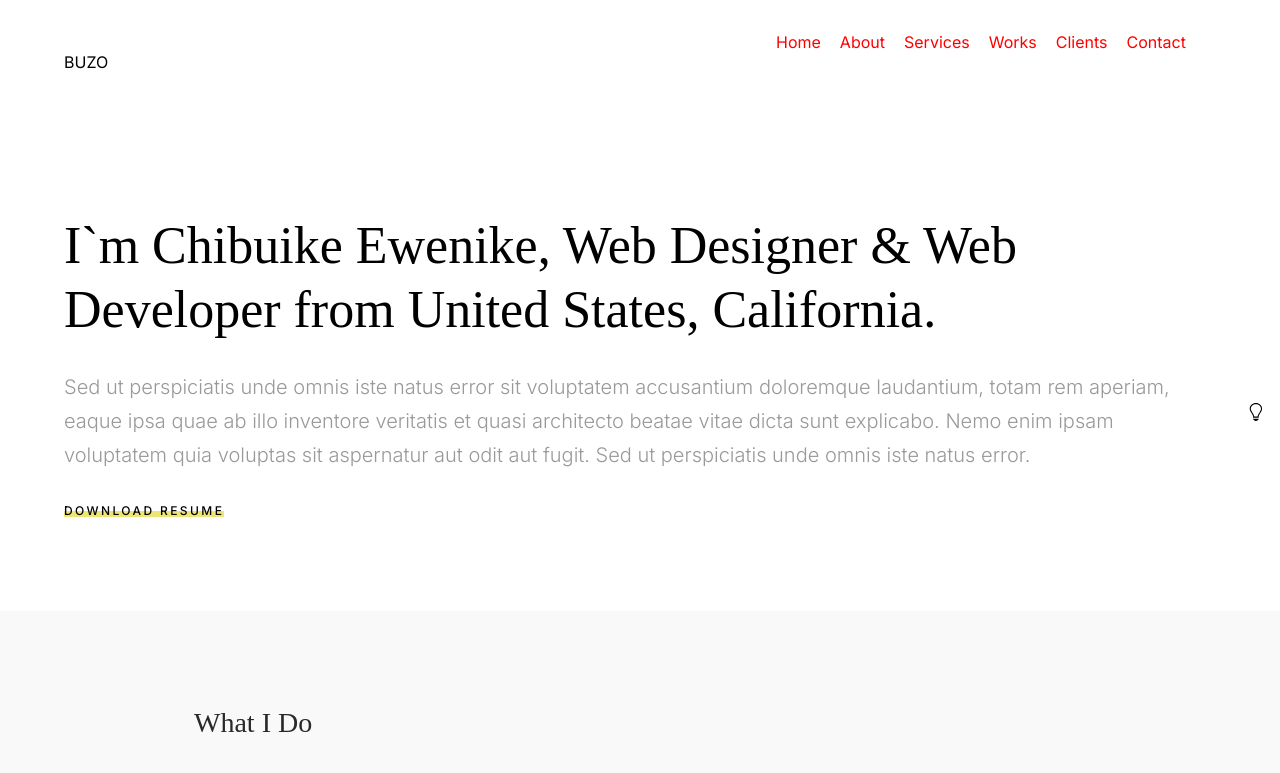
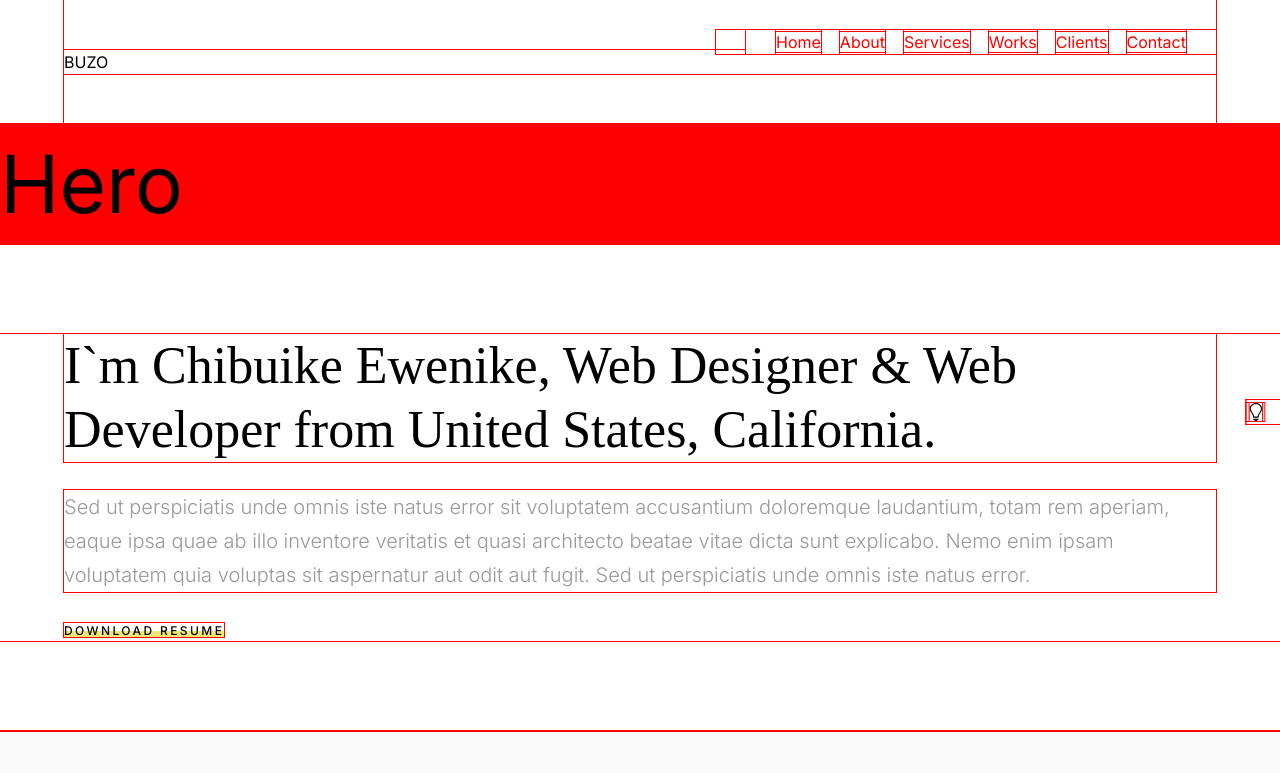
Before and after one commit to Chibuikee/Cr8VMedia, a Next.js app: page / in a window 1280 px wide. Shown: the top 773 px of the page. Built offline with nearby package versions, Linux system fonts and the light colour scheme.

Commit message:
hero section

```diff
--- a/src/app/globals.css
+++ b/src/app/globals.css
@@ -8,7 +8,7 @@
   padding: 0;
   margin: 0;
   box-sizing: border-box;
-  /* border: red solid 1px; */
+  outline: red solid 1px;
 }
 html {
   font-size: 16px;
--- a/src/app/page.js
+++ b/src/app/page.js
@@ -1,3 +1,4 @@
+"use client";
 import Navbar from "../components/Navbar/Navbar";
 import Intro from "../components/intro";
 import Services from "../components/servicesfolder/services";
@@ -5,10 +6,14 @@ import RecentWorks from "../components/RecentWorksFolder/RecentWorks";
 import Latest from "../components/LatestFolder/latest";
 import Footer from "../components/Footer";
 import ContactUs from "../components/contactUs";
+import { useState } from "react";
+import Hero from "../components/Hero";
 export default function Home() {
+  const [isIntersecting, setIntersecting] = useState(false);
   return (
-    <main className="min-h-screen ">
-      <Navbar />
+    <main className=" relative ">
+      <Navbar isvisible={isIntersecting} />
+      <Hero setIntersecting={setIntersecting} />
       <Intro />
       <Services />
       <RecentWorks />
--- /dev/null
+++ b/src/components/Hero.js
@@ -0,0 +1,18 @@
+"use client";
+import React, { useRef } from "react";
+import useOnScreen from "./hooks";
+
+function Hero({ setIntersecting }) {
+  const ref = useRef();
+  useOnScreen(ref, setIntersecting);
+  //   console.log(isvisible, "from intro page");
+  return (
+    <section>
+      <div ref={ref} className="bg-[red] text-[5rem]">
+        Hero
+      </div>
+    </section>
+  );
+}
+
+export default Hero;
--- a/src/components/Navbar/Navbar.js
+++ b/src/components/Navbar/Navbar.js
@@ -1,30 +1,16 @@
 "use client";
-import React, { useRef, useState } from "react";
+import React, { useState } from "react";
 import { links, NavMenuList } from "./Navbardata";
 import { HiMenu, HiX } from "react-icons/hi";
-import useOnScreen from "../hooks";
-function Navbar() {
+
+function Navbar({ isvisible }) {
   const [navBarToggle, setNavBarToggle] = useState(null);
-  //   useEffect(() => {
-  //     const w = () => {
-  //       window.innerWidth === 800 && setNavBarToggle(true);
-  //     };
-  //     window.addEventListener("resize", w);
-  //     return () => {
-  //       window.removeEventListener("resize", w);
-  //     };
-  //   }, []);
-  const ref = useRef();
-  const isVisible = useOnScreen(ref);
-  const bg = { backgroundColor: `${!isVisible ? "black" : ""}` };
-  // return <div ref={ref}>{isVisible && `Yep, I'm on screen`}</div>
 
-  // const navtogglerStyle = {
-  //   // transform: `translate(${navBarToggle ? "0" : "1000%"})`,
-  // };
+  const bg = { backgroundColor: `${!isvisible ? "white" : "red"}` };
+
   return (
     <nav className="py-[30px] lg:py-[50px] sticky top-0  w-[90%] mx-auto sm:max-w-[600px] md:max-w-[760px] lg:max-w-[1010px] xl:max-w-[1280px]">
-      <h1 ref={ref} className="logo" translate="no">
+      <h1 className="logo" translate="no">
         BUZO
       </h1>
       <div className="md:w-[500px] absolute right-[0] top-[30px]">
--- a/src/components/RecentWorksFolder/RecentWorks.js
+++ b/src/components/RecentWorksFolder/RecentWorks.js
@@ -59,9 +59,7 @@ function RecentWorks() {
                   src={data.Img}
                   width={700}
                   height={500}
-                  // fill={true}
                   alt={data.title}
-                  obj
                   className="cursor-pointer"
                 />
               </div>
--- a/src/components/contactUs.js
+++ b/src/components/contactUs.js
@@ -10,7 +10,7 @@ function ContactUs() {
             Subscribe and contact me for super captivating content and make
             yourself fulfilled!
           </p>
-          <div className=" ">
+          <div className="m:grid grid-cols-2 ">
             <input
               className="w-[99.996%] outline-none leading-[48px] m:w-[49.998%] mb-[25px] text-[0.875rem] border-b-[1px]"
               type="text"
@@ -27,14 +27,14 @@ function ContactUs() {
               placeholder="Mobile Number"
             />
             <textarea
-              className="w-[99.996%] h-[120px] outline-none py-[20px] leading-[48px] m:w-[49.998%] mb-[25px] text-[0.875rem] border-b-[1px]"
+              className="w-[99.996%] outline-none  leading-[48px] m:w-[49.998%] mb-[25px] text-[0.875rem] border-b-[1px]"
               type="message"
               placeholder="Message"
             />
-            <button className="mx-auto activeitem duration-[0.3s] pt-[2px] text-[0.75rem] leading-[12px] tracking-[0.2em] cursor-pointer inline-block w-[fit-content]">
-              SEND MESSAGE
-            </button>
           </div>
+          <button className="mx-auto activeitem duration-[0.3s] pt-[2px] text-[0.75rem] leading-[12px] tracking-[0.2em] cursor-pointer inline-block w-[fit-content]">
+            SEND MESSAGE
+          </button>
         </div>
       </div>
     </section>
--- a/src/components/hooks.js
+++ b/src/components/hooks.js
@@ -1,17 +1,14 @@
 "use client";
-import { useEffect, useState } from "react";
-
-export default function useOnScreen(ref) {
-  const [isIntersecting, setIntersecting] = useState(false);
-
+import { useEffect } from "react";
+export default function useOnScreen(ref, setIntersecting) {
+  let observer;
   useEffect(() => {
-    let observer;
-
     if (typeof IntersectionObserver !== "undefined") {
       observer = new IntersectionObserver(([entry]) => {
         setIntersecting(entry.isIntersecting);
       });
-      observer.observe(ref.current);
+      console.log(ref);
+      observer.observe(ref?.current);
     }
 
     // Remove the observer as soon as the component is unmounted
@@ -20,7 +17,6 @@ export default function useOnScreen(ref) {
         observer.disconnect();
       }
     };
-  }, [ref]);
-
-  return isIntersecting;
+  }, [ref, observer]);
+  // return isIntersecting;
 }
--- a/src/components/intro.js
+++ b/src/components/intro.js
@@ -1,3 +1,4 @@
+"use client";
 import React from "react";
 
 function Intro() {
```
